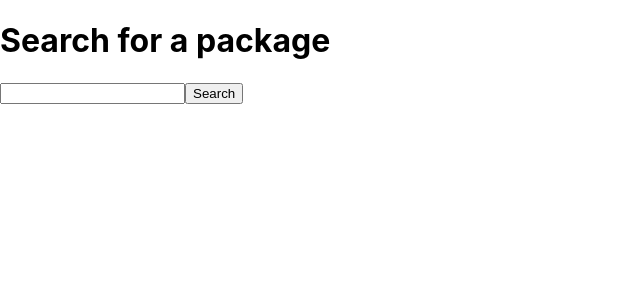
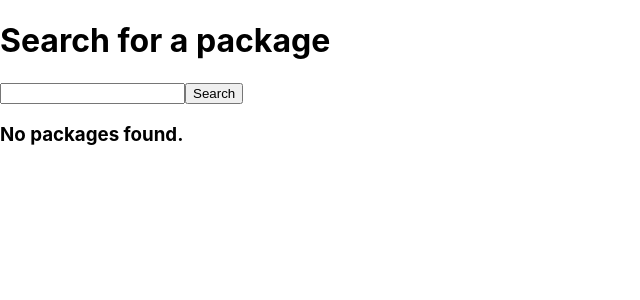
Before and after one commit to parth-007/npm-search, a React (Create React App) app: page / in a window 1280 px wide. Shown: the top 300 px of the page, without its empty margins (0-640 px from the left). Built offline with nearby package versions, Linux system fonts and the light colour scheme.

Commit message:
Update UI - E

```diff
--- a/src/components/RepoList.tsx
+++ b/src/components/RepoList.tsx
@@ -26,6 +26,11 @@ const RepoList: React.FC = () => {
                 <input value={term} onChange={e => setTerm(e.target.value)}/>
                 <button> Search </button>
             </form>
+
+            {error && <h3>{error}</h3>}
+            {loading && <h3>Loading...</h3>}
+            {!error && !loading && data.length===0 && <h3>No packages found.</h3>}
+            {!error && !loading && data.map((name) => <div key={name}>{name}</div>)}
         </div>
     );
 }
```
